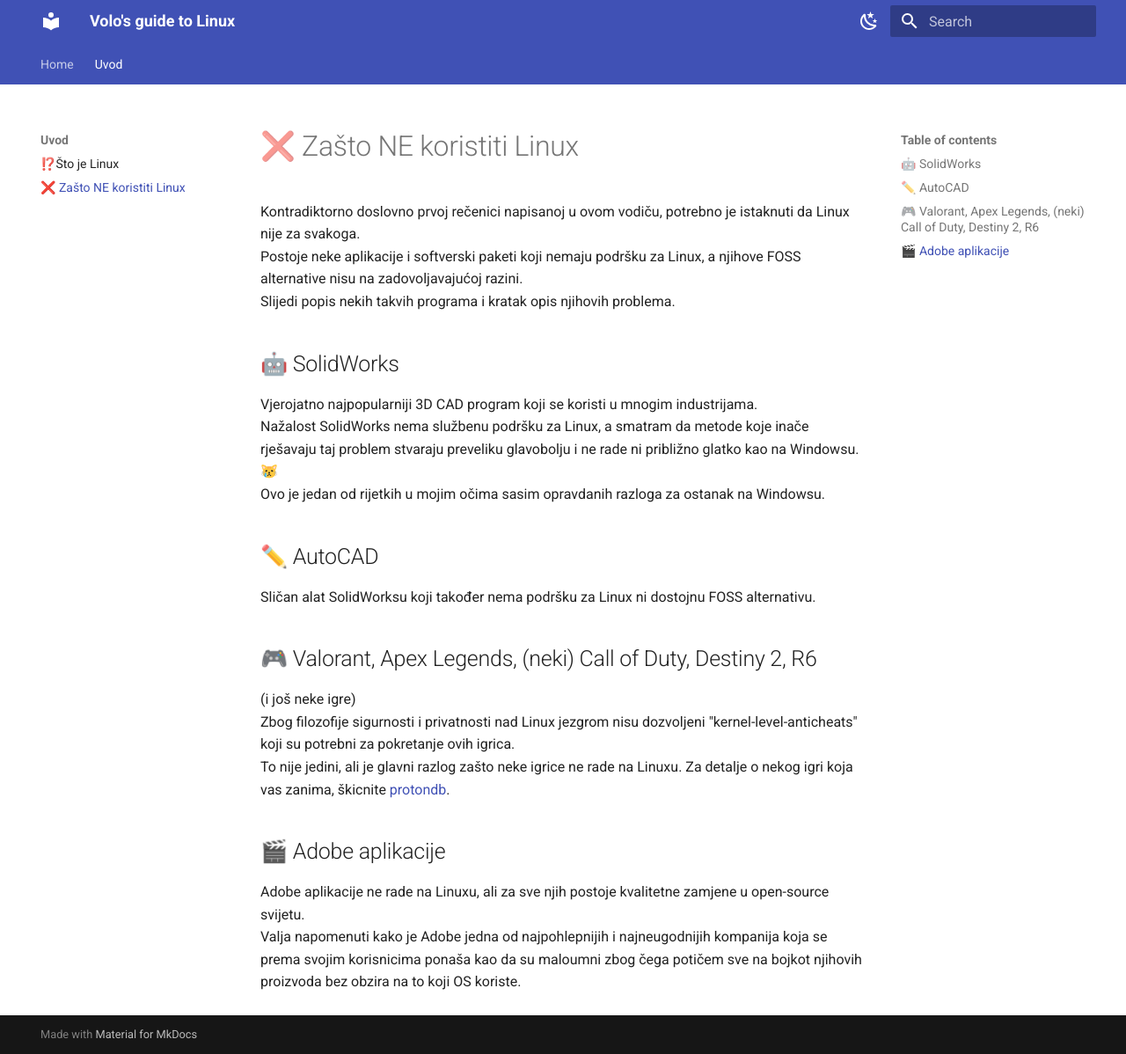
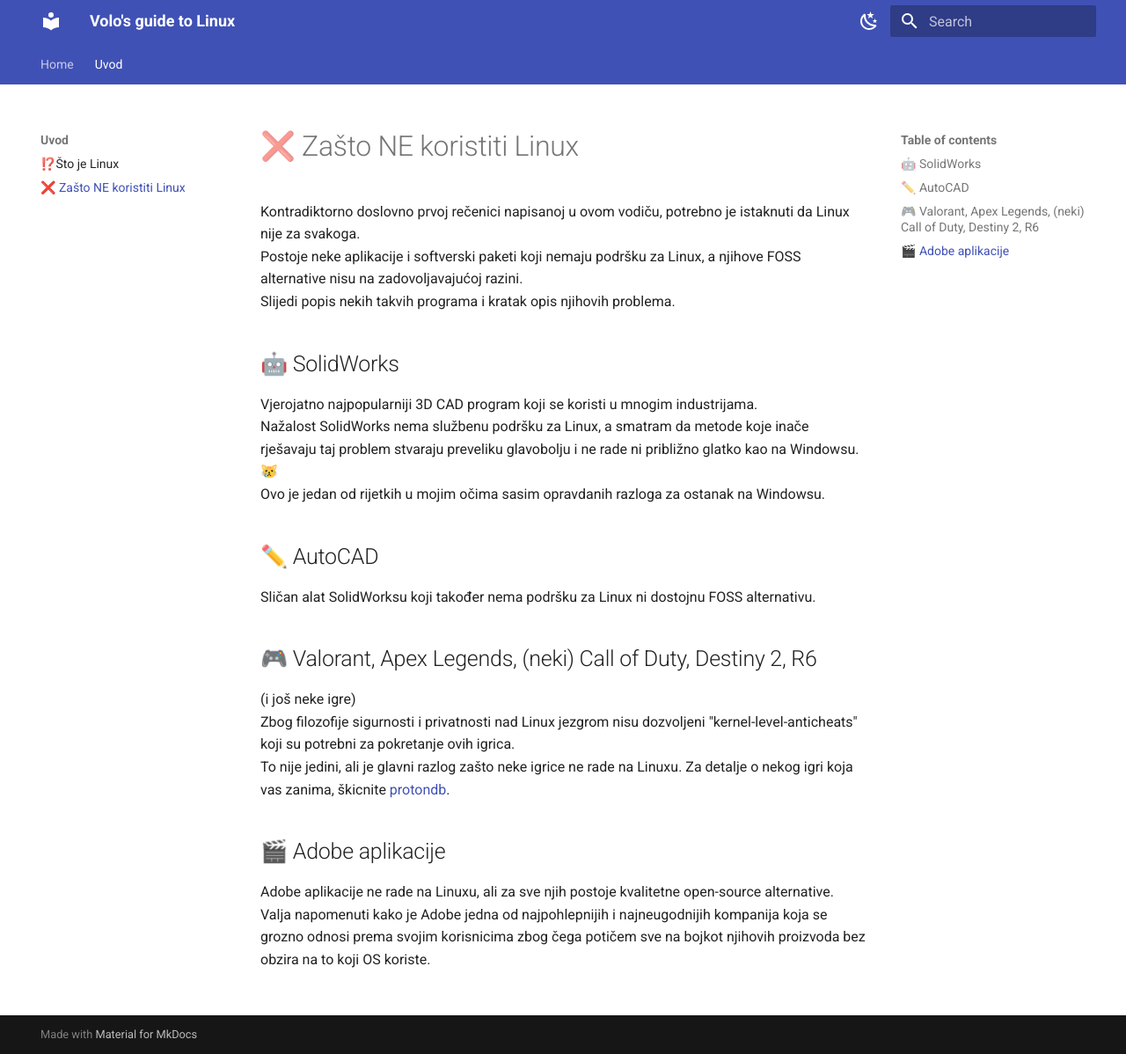
Before and after one commit to unt3rhofer/Volo-s-guide-to-Linux, an MkDocs documentation site: the page built from docs/zasto-ne-koristiti-linux.md, in a window 1280 px wide and 1198 px high. Shown: the whole window at 88% size. Built offline with MkDocs 1.6.1 and Material for MkDocs 9.7.7, drawn with Linux system fonts in a browser that asks for light colours.

Commit message:
Wed May 28 12:55:07 AM CEST 2025

```diff
--- a/docs/zasto-ne-koristiti-linux.md
+++ b/docs/zasto-ne-koristiti-linux.md
@@ -16,5 +16,5 @@ Zbog filozofije sigurnosti i privatnosti nad Linux jezgrom nisu dozvoljeni "kern
 To nije jedini, ali je glavni razlog zašto neke igrice ne rade na Linuxu. Za detalje o nekog igri koja vas zanima, škicnite [protondb](https://www.protondb.com/).
 
 ## 🎬 Adobe aplikacije
-Adobe aplikacije ne rade na Linuxu, ali za sve njih postoje kvalitetne zamjene u open-source svijetu.
-Valja napomenuti kako je Adobe jedna od najpohlepnijih i najneugodnijih kompanija koja se prema svojim korisnicima ponaša kao da su maloumni zbog čega potičem sve na bojkot njihovih proizvoda bez obzira na to koji OS koriste.
+Adobe aplikacije ne rade na Linuxu, ali za sve njih postoje kvalitetne open-source alternative.
+Valja napomenuti kako je Adobe jedna od najpohlepnijih i najneugodnijih kompanija koja se grozno odnosi prema svojim korisnicima zbog čega potičem sve na bojkot njihovih proizvoda bez obzira na to koji OS koriste.
```
Also changed, not shown: docs/index.md (+3 -3 lines), docs/zasto-koristiti-linux.md (added, +8 -0 lines).
